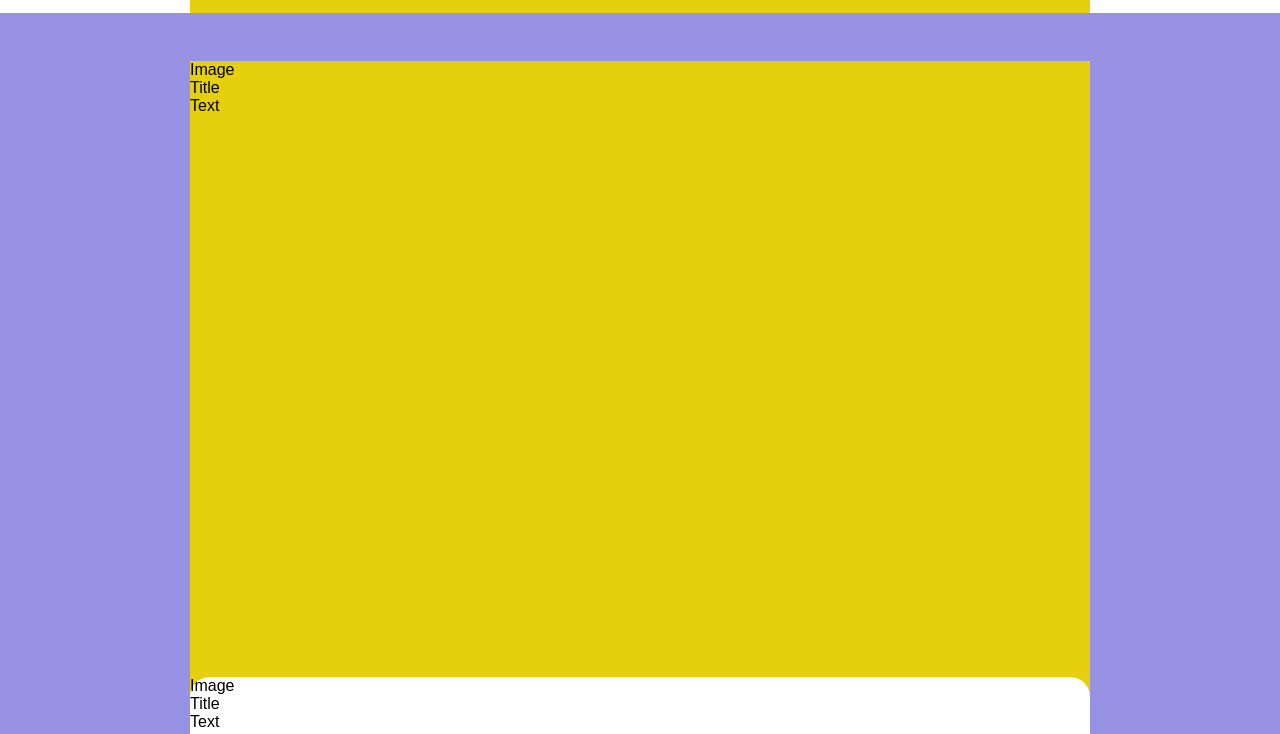
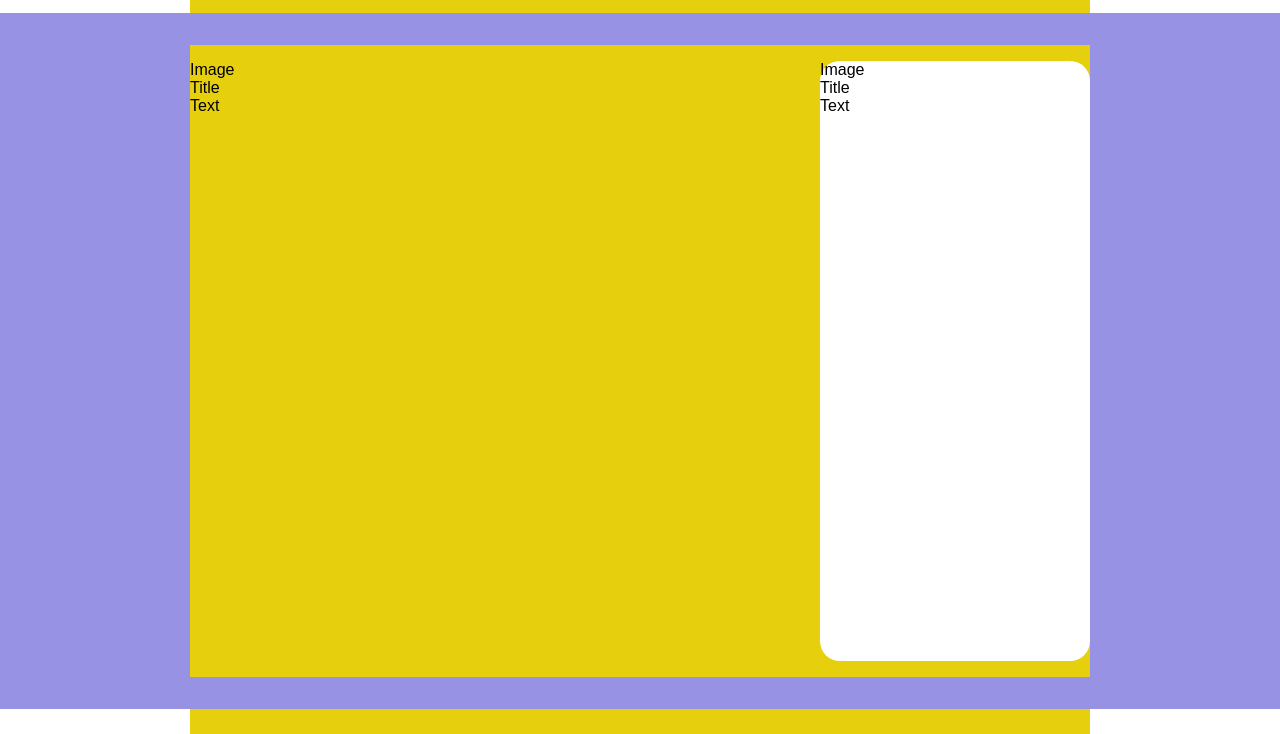
Before and after one commit to andreafrancioni/htmlcss-responsive-layout, a plain HTML site: page index.html in a window 1280 px wide. Shown: the part 1055-1789 px from the top of the page. Drawn offline with Linux system fonts and the light colour scheme.

Commit message:
Aggiunto strategic plan change in vista desktop

```diff
--- a/css/style.css
+++ b/css/style.css
@@ -95,6 +95,14 @@ header nav{
         width: 900px;
     }
 
+    #strategic-plan .big-card{
+        width: 65%;
+    }
+
+    #strategic-plan .small-card{
+        width: 30%;
+    }
+
     #work-with-us .small-card{
         width: 280px;
     }
--- a/index.html
+++ b/index.html
@@ -52,13 +52,13 @@
 
             <!-- STRATEGIC PLANNING -->
             <section id="strategic-plan" class="bg-lilla py-32">
-                <div class="container">
+                <div class="container d-flex">
                     <div class="big-card">
                         <div class="card-content">Image</div>
                         <div class="card-content">Title</div>
                         <div class="card-content">Text</div>
                     </div>
-                    <div class="big-card bg-white">
+                    <div class="small-card bg-white">
                         <div class="card-content">Image</div>
                         <div class="card-content">Title</div>
                         <div class="card-content">Text</div>
```
